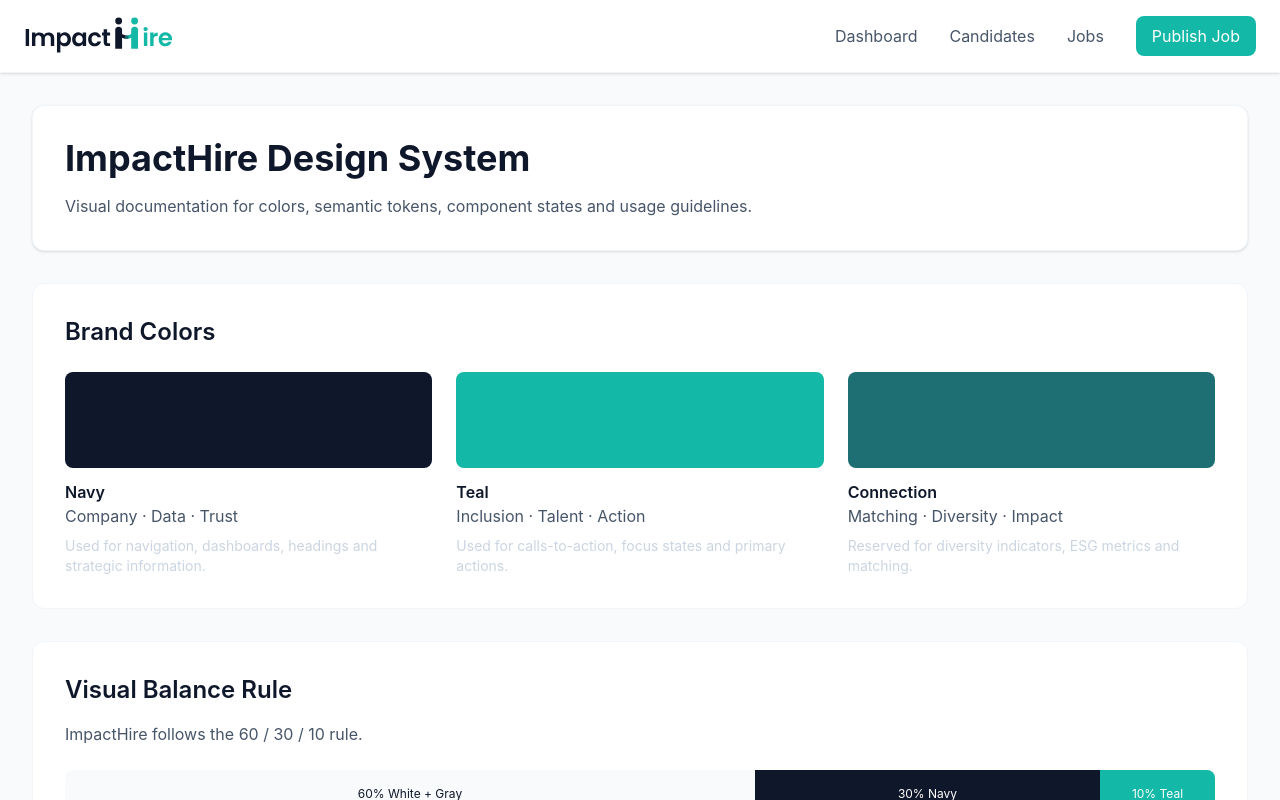
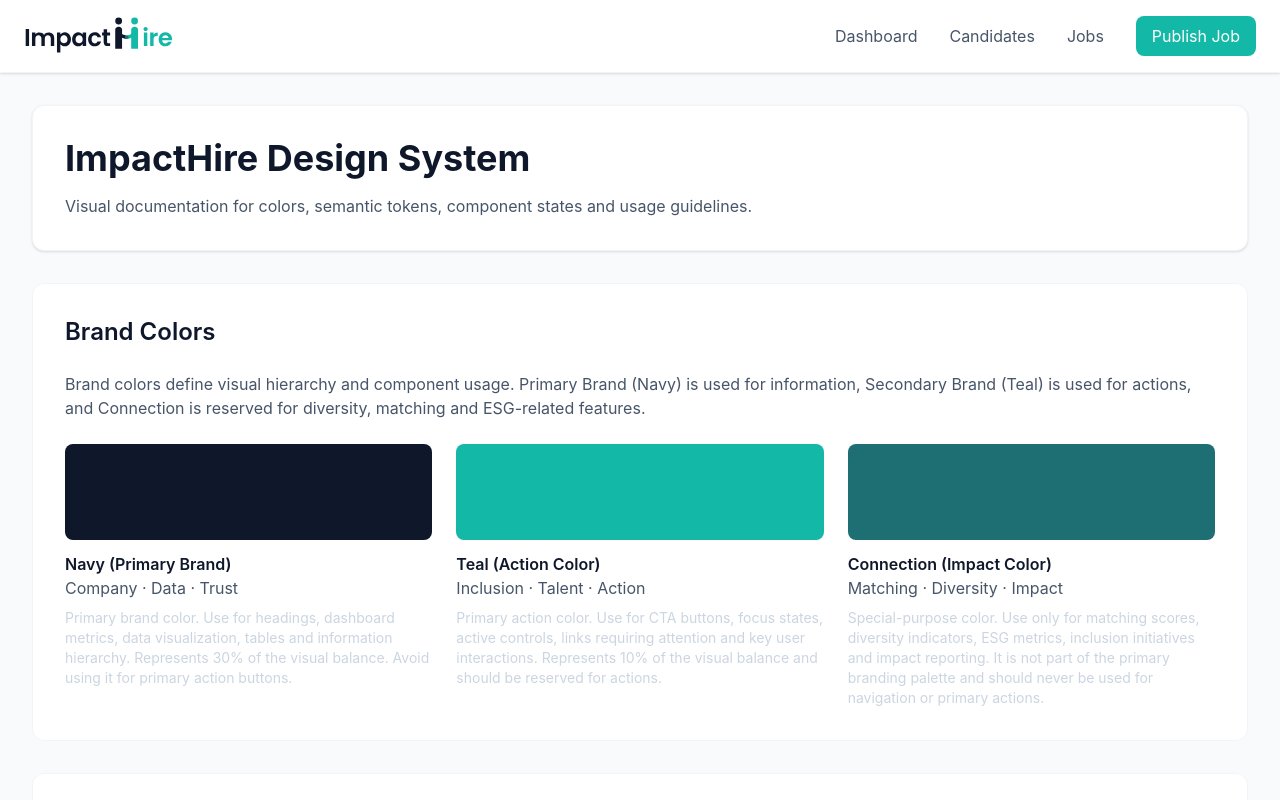
Before and after one commit to No-Country-simulation/S06-26-NC-Equipo-75-Web-App-Development, a React (Vite) app in the folder frontend/: page / in a window 1280 px wide. Shown: the top 800 px of the page. Built offline with nearby package versions, Linux system fonts and the light colour scheme.

Commit message:
refactory: add description for colors

```diff
--- a/frontend/src/design-system/ColorPaletteTest.tsx
+++ b/frontend/src/design-system/ColorPaletteTest.tsx
@@ -57,30 +57,44 @@ export default function ColorPaletteTest() {
           <h2 className="text-2xl font-semibold text-text-primary mb-6">
             Brand Colors
           </h2>
-
+          <p className="mb-6 text-text-secondary">
+            Brand colors define visual hierarchy and component usage. Primary
+            Brand (Navy) is used for information, Secondary Brand (Teal) is used
+            for actions, and Connection is reserved for diversity, matching and
+            ESG-related features.
+          </p>
           <div className="grid md:grid-cols-3 gap-6">
             <div>
               <div className="h-24 rounded-lg bg-brand-primary" />
 
-              <h3 className="mt-3 font-semibold text-text-primary">Navy</h3>
+              <h3 className="mt-3 font-semibold text-text-primary">
+                Navy (Primary Brand)
+              </h3>
 
               <p className="text-text-secondary">Company · Data · Trust</p>
 
               <p className="text-sm text-text-tertiary mt-2">
-                Used for navigation, dashboards, headings and strategic
-                information.
+                Primary brand color. Use for headings, dashboard metrics, data
+                visualization, tables and information hierarchy. Represents 30%
+                of the visual balance. Avoid using it for primary action
+                buttons.
               </p>
             </div>
 
             <div>
               <div className="h-24 rounded-lg bg-brand-secondary" />
 
-              <h3 className="mt-3 font-semibold text-text-primary">Teal</h3>
+              <h3 className="mt-3 font-semibold text-text-primary">
+                Teal (Action Color)
+              </h3>
 
               <p className="text-text-secondary">Inclusion · Talent · Action</p>
 
               <p className="text-sm text-text-tertiary mt-2">
-                Used for calls-to-action, focus states and primary actions.
+                Primary action color. Use for CTA buttons, focus states, active
+                controls, links requiring attention and key user interactions.
+                Represents 10% of the visual balance and should be reserved for
+                actions.
               </p>
             </div>
 
@@ -88,7 +102,7 @@ export default function ColorPaletteTest() {
               <div className="h-24 rounded-lg bg-brand-tertiary" />
 
               <h3 className="mt-3 font-semibold text-text-primary">
-                Connection
+                Connection (Impact Color)
               </h3>
 
               <p className="text-text-secondary">
@@ -96,7 +110,10 @@ export default function ColorPaletteTest() {
               </p>
 
               <p className="text-sm text-text-tertiary mt-2">
-                Reserved for diversity indicators, ESG metrics and matching.
+                Special-purpose color. Use only for matching scores, diversity
+                indicators, ESG metrics, inclusion initiatives and impact
+                reporting. It is not part of the primary branding palette and
+                should never be used for navigation or primary actions.
               </p>
             </div>
           </div>
```
